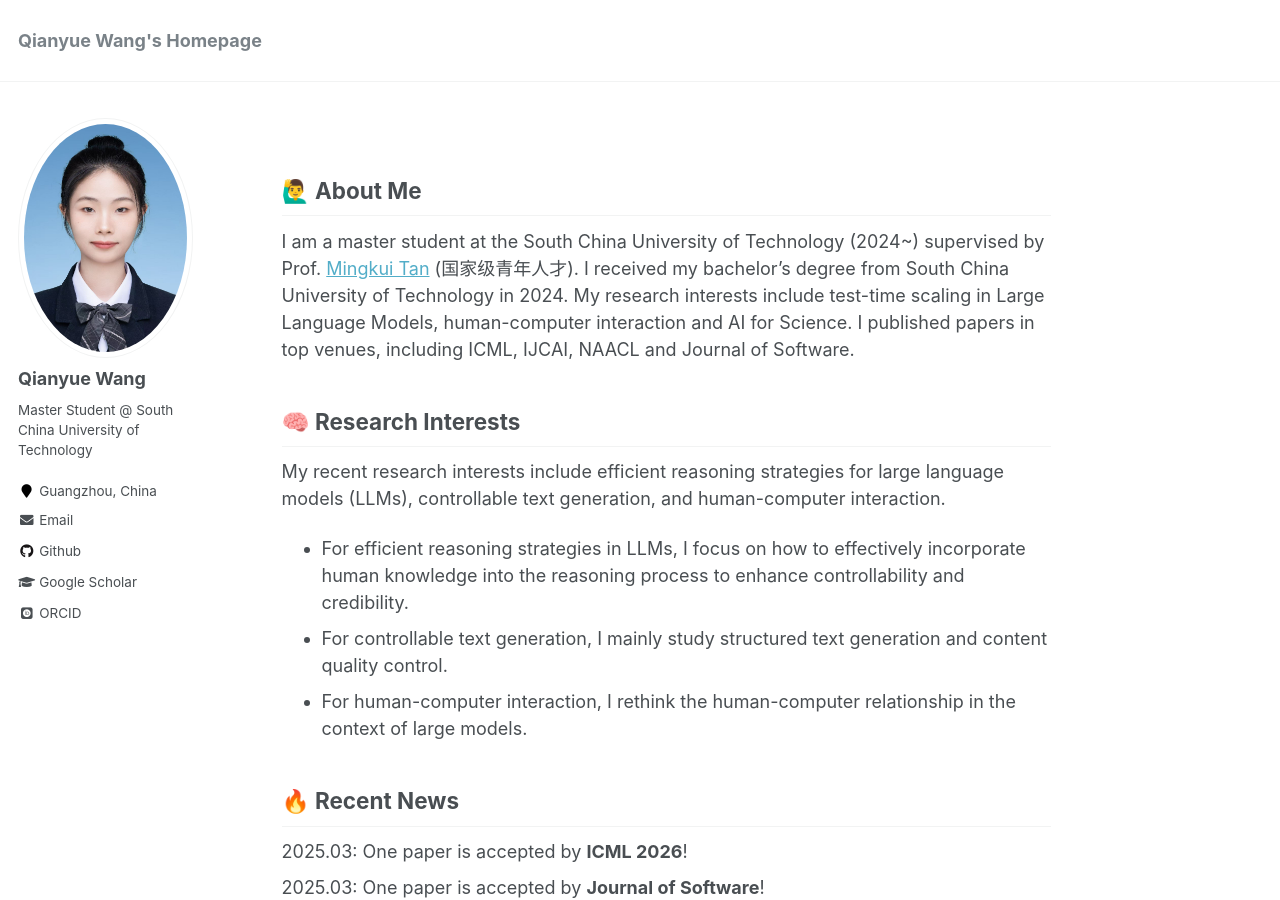
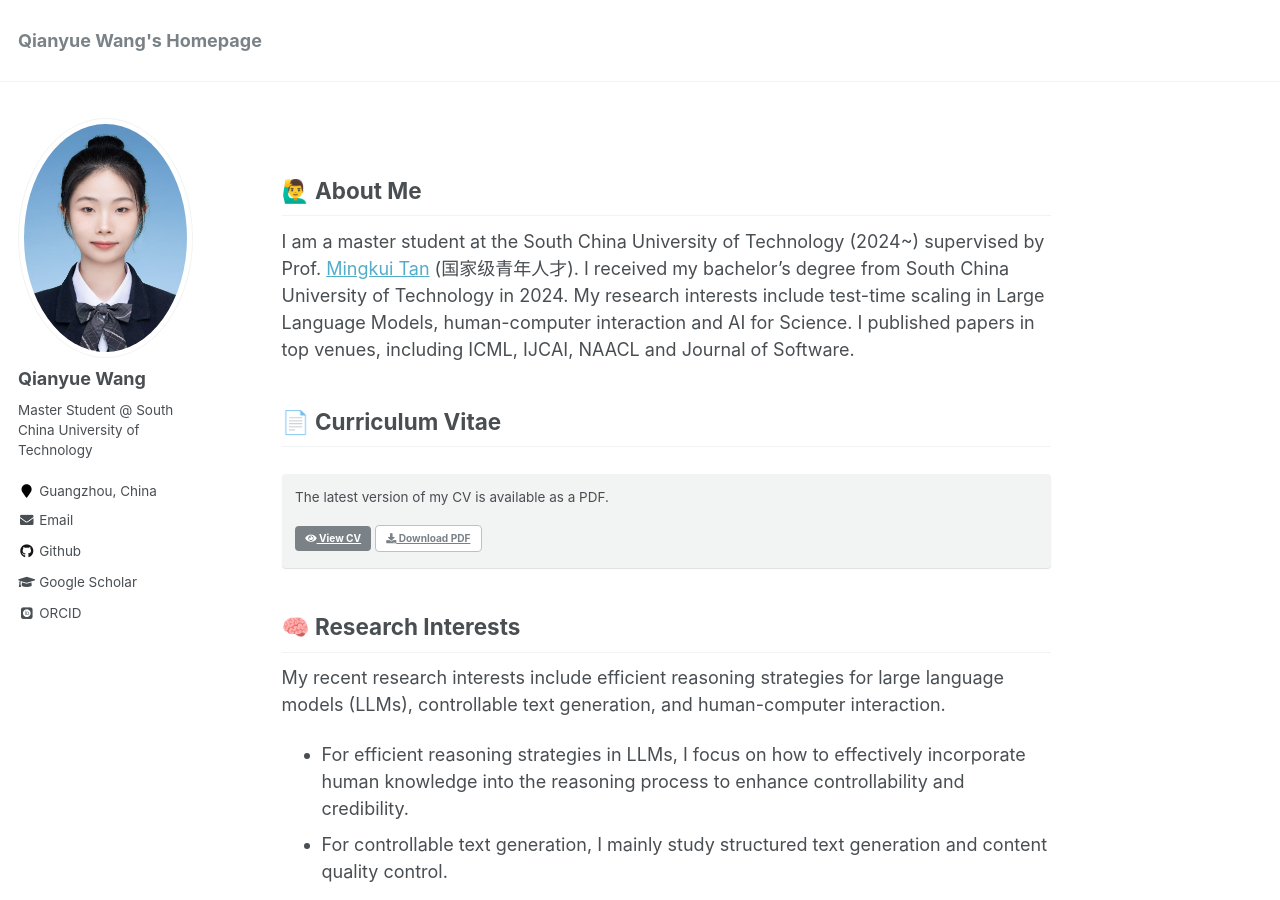
Before and after one commit to Qianyue-Wang1/Qianyue-Wang1, a Jekyll site: the page built from about.md, in a window 1280 px wide and 900 px high. Built offline with Jekyll 4.4.1, drawn with Linux system fonts in a browser that asks for light colours; some web fonts are replaced.

Commit message:
Add files via upload

```diff
--- a/about.md
+++ b/about.md
@@ -10,6 +10,15 @@ redirect_from:
 ## 🙋‍♂️ About Me
 
 I am a master student at the South China University of Technology (2024~) supervised by Prof. [Mingkui Tan](https://tanmingkui.github.io/) (国家级青年人才). I received my bachelor's degree from South China University of Technology in 2024.  My research interests include test-time scaling in Large Language Models, human-computer interaction and AI for Science. I published papers in top venues, including ICML, IJCAI, NAACL and Journal of Software.
+
+## 📄 Curriculum Vitae
+
+<div class="notice--primary" markdown="1">
+The latest version of my CV is available as a PDF.
+
+<a class="btn" href="{{ '/cv/' | relative_url }}"><i class="fas fa-eye" aria-hidden="true"></i> View CV</a>
+<a class="btn btn--inverse" href="{{ '/files/Qianyue_Wang_CV.pdf' | relative_url }}" download><i class="fas fa-download" aria-hidden="true"></i> Download PDF</a>
+</div>
 
 
 ## 🧠 Research Interests
```
